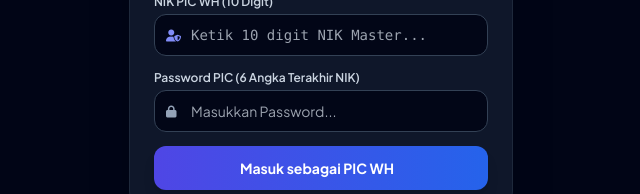
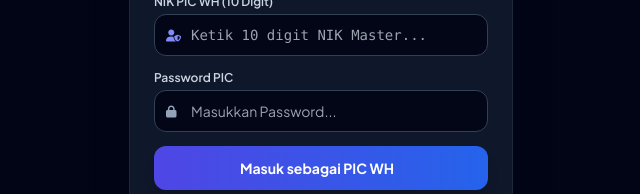
Before and after one commit to gagaspandu13-arch/dashboardtrackingkirimanwh, a plain HTML site: page index.html in a window 1280 px wide. Both pictures are taken after a click on the button "PIC WH (Master)". Shown: the part 437-631 px from the top of the page, without its empty margins (319-959 px from the left). Drawn offline with nearby package versions, Linux system fonts and the light colour scheme; no server answers; some icons are missing.

Commit message:
Update index.html

```diff
--- a/index.html
+++ b/index.html
@@ -167,7 +167,7 @@
                 </div>
 
                 <div>
-                    <label for="passwordMasterInput" class="block text-xs font-semibold text-slate-600 dark:text-slate-300 mb-1">Password PIC (6 Angka Terakhir NIK)</label>
+                    <label for="passwordMasterInput" class="block text-xs font-semibold text-slate-600 dark:text-slate-300 mb-1">Password PIC</label>
                     <div class="relative">
                         <input type="password" id="passwordMasterInput" maxlength="6" required placeholder="Masukkan Password..." class="w-full bg-slate-50 dark:bg-slate-950 border border-slate-300 dark:border-slate-700 text-slate-800 dark:text-slate-100 text-sm rounded-xl pl-9 pr-3 py-2.5 focus:ring-2 focus:ring-indigo-500 focus:outline-none transition">
                         <i class="fa-solid fa-lock absolute left-3 top-3.5 text-slate-400 text-xs"></i>
```
